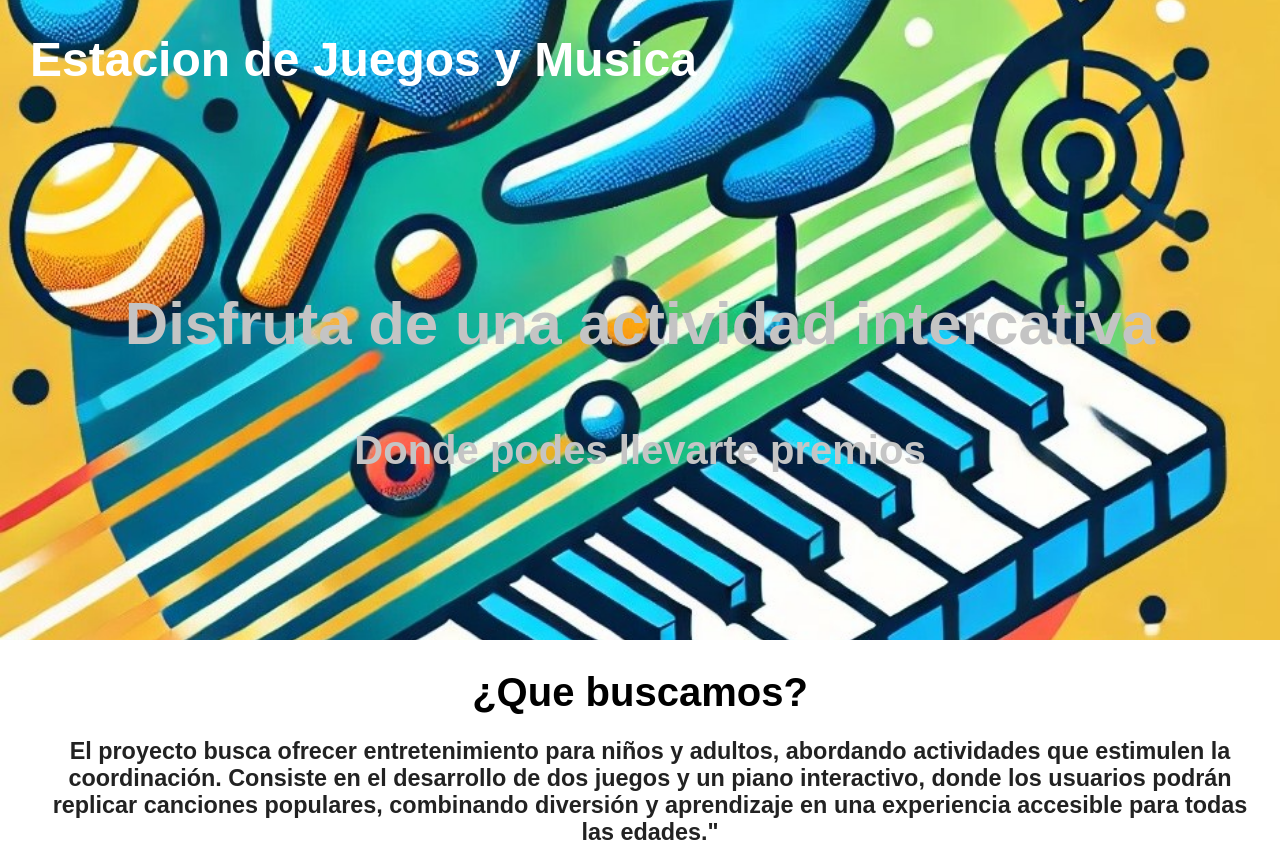
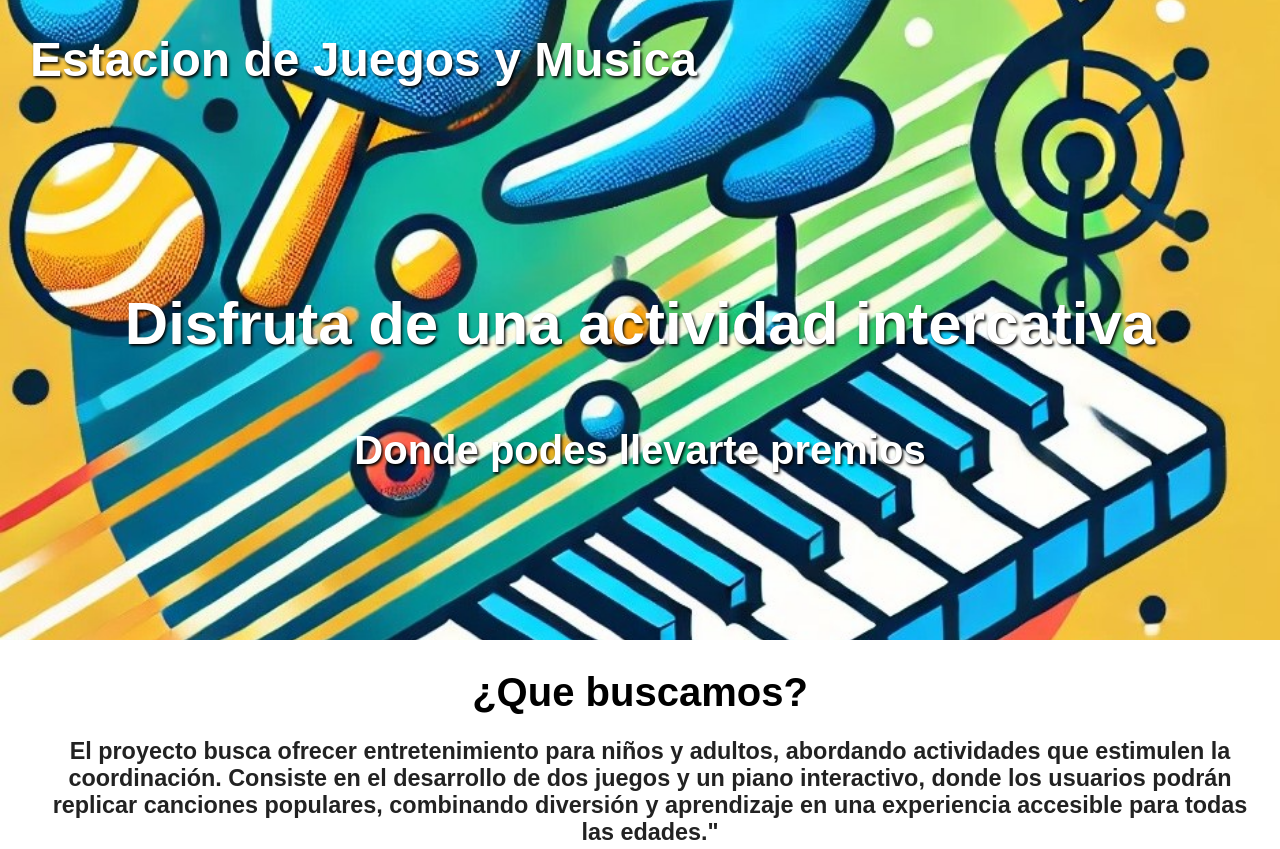
Before and after one commit to facuneveu/estaciondejuegos, a plain HTML site: page index.html in a window 1280 px wide. Shown: the top 849 px of the page. Drawn offline with Linux system fonts and the light colour scheme; a script that the page names is missing.

Commit message:
estilos.css

```diff
--- a/estilos.css
+++ b/estilos.css
@@ -254,3 +254,16 @@ a {
         height: auto;
     }
 }
+.texto {
+    color: #fff; /* Blanco puro */
+    text-shadow: 1.5px 1.5px 3px rgba(0, 0, 0, 1);
+}
+
+.texto2 {
+    color: #fff;
+    text-shadow: 1.5px 1.5px 3px rgba(0, 0, 0, 1);
+}
+.barra{
+    color: #fff;
+    text-shadow: 1.5px 1.5px 3px rgba(0, 0, 0, 1);
+}
```
